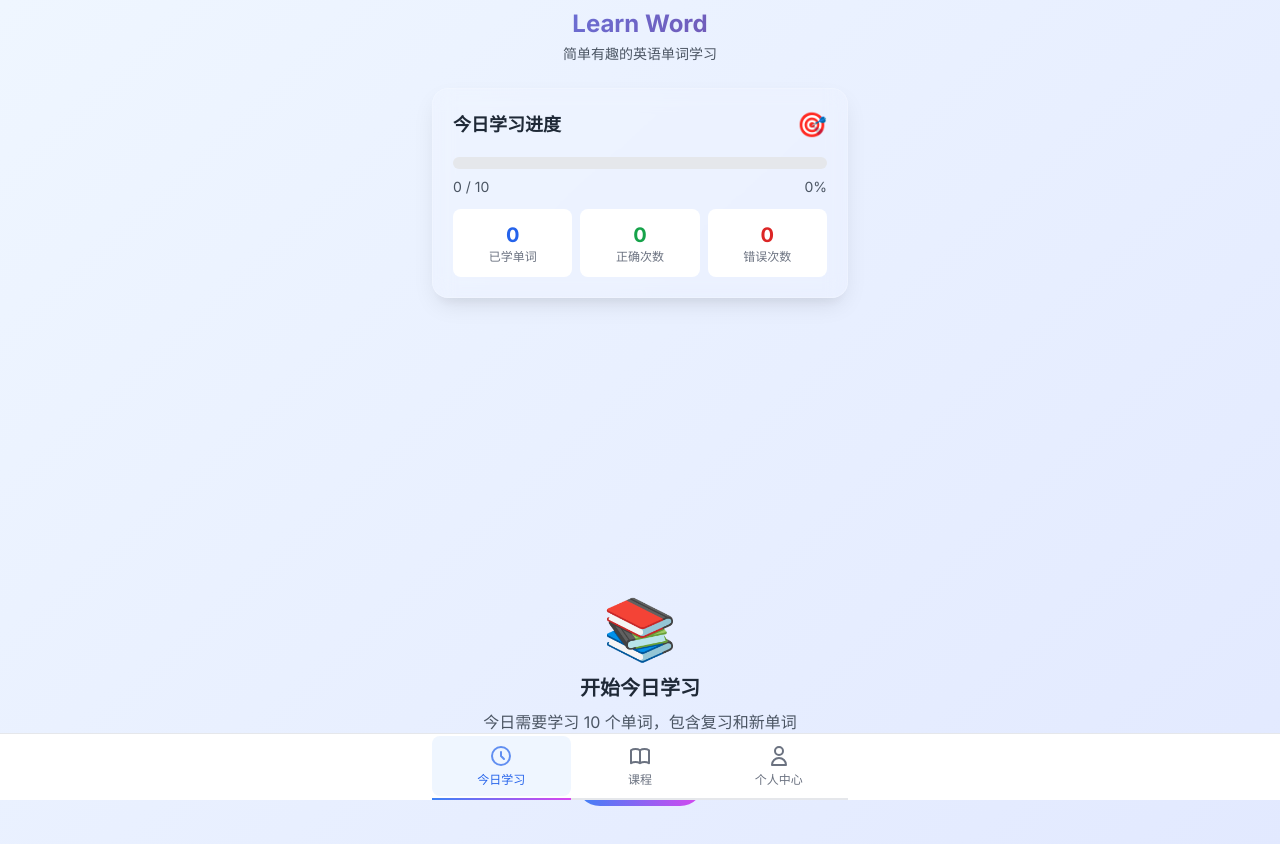
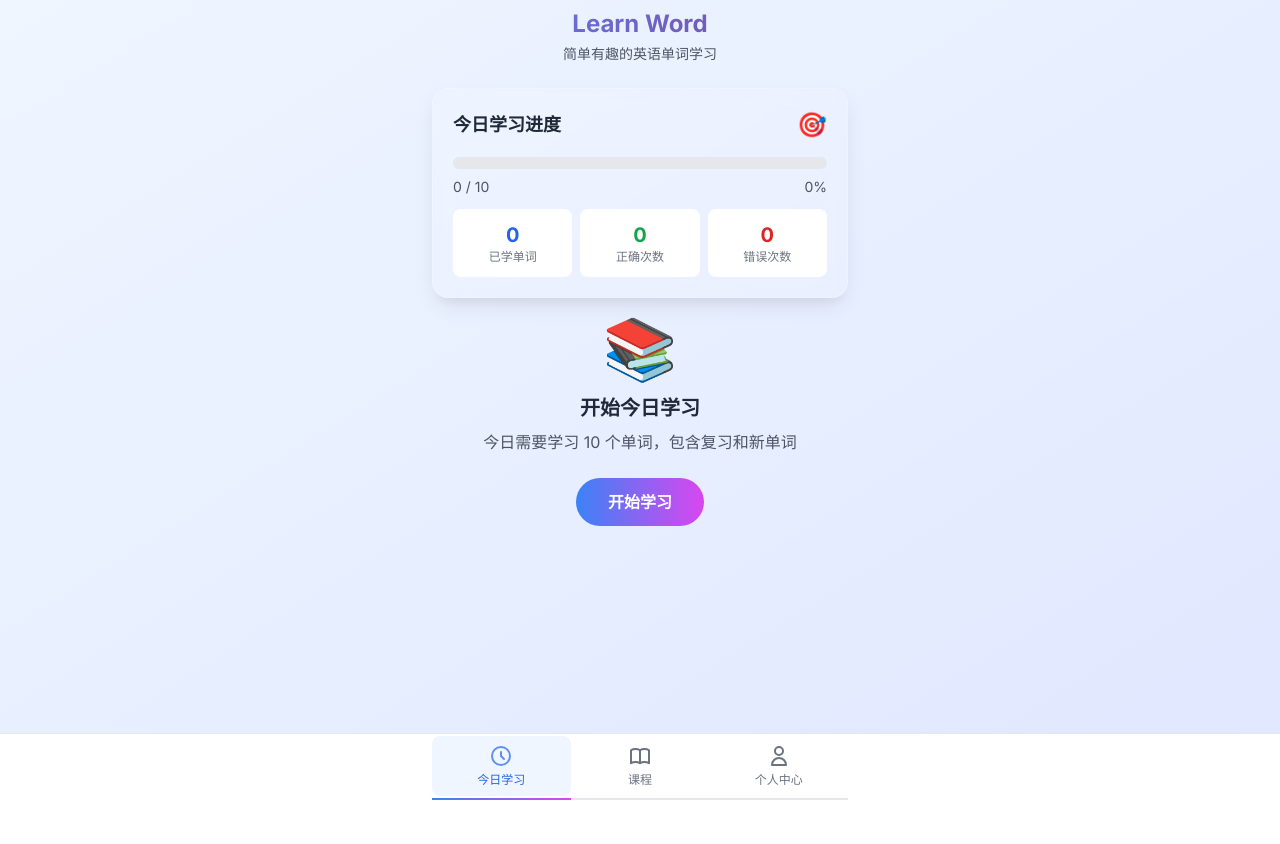
Before and after one commit to legendmohe/learn_word, a Vue app: page / in a window 1280 px wide. Shown: the top 844 px of the page. After the commit the page ends 800 px from the top, so only its background shows below. Built offline with nearby package versions, Linux system fonts and the light colour scheme.

Commit message:
优化Home.vue布局

```diff
--- a/src/components/TodayStudy.vue
+++ b/src/components/TodayStudy.vue
@@ -602,17 +602,18 @@ onUnmounted(() => {
 
 <style scoped>
 .today-study {
-  height: calc(100vh - 32px); /* 减去App.vue的上下padding */
+  flex: 1;
   display: flex;
   flex-direction: column;
   justify-content: flex-start;
+  min-height: 0; /* 允许flex收缩 */
 }
 
 .ready-container,
 .study-container {
   flex: 1;
   display: flex;
-  min-height: 100%;
+  min-height: 0; /* 允许flex收缩 */
 }
 
 .ready-container {
--- a/src/views/Home.vue
+++ b/src/views/Home.vue
@@ -3,7 +3,7 @@
     <!-- 动态内容区域 -->
     <div class="current-view">
       <!-- 今日学习页面 -->
-      <div v-if="currentTab === 'today'" class="fade-in">
+      <div v-if="currentTab === 'today'" class="fade-in h-full flex flex-col">
         <!-- 页面标题和进度卡片（仅在非学习状态时显示） -->
         <div v-if="!isStudying">
           <!-- 页面标题 -->
@@ -142,6 +142,15 @@ defineExpose({
 <style scoped>
 .home-page {
   position: relative;
+  height: 100%;
+  display: flex;
+  flex-direction: column;
+}
+
+.current-view {
+  flex: 1;
+  display: flex;
+  flex-direction: column;
 }
 
 /* 动画效果 */
```
